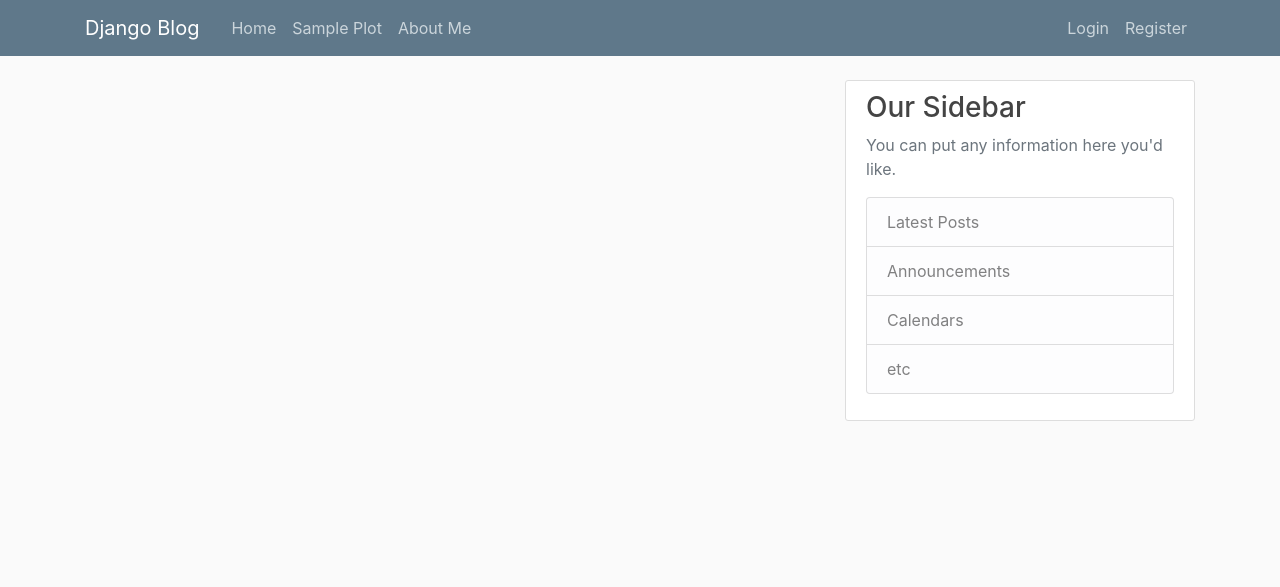
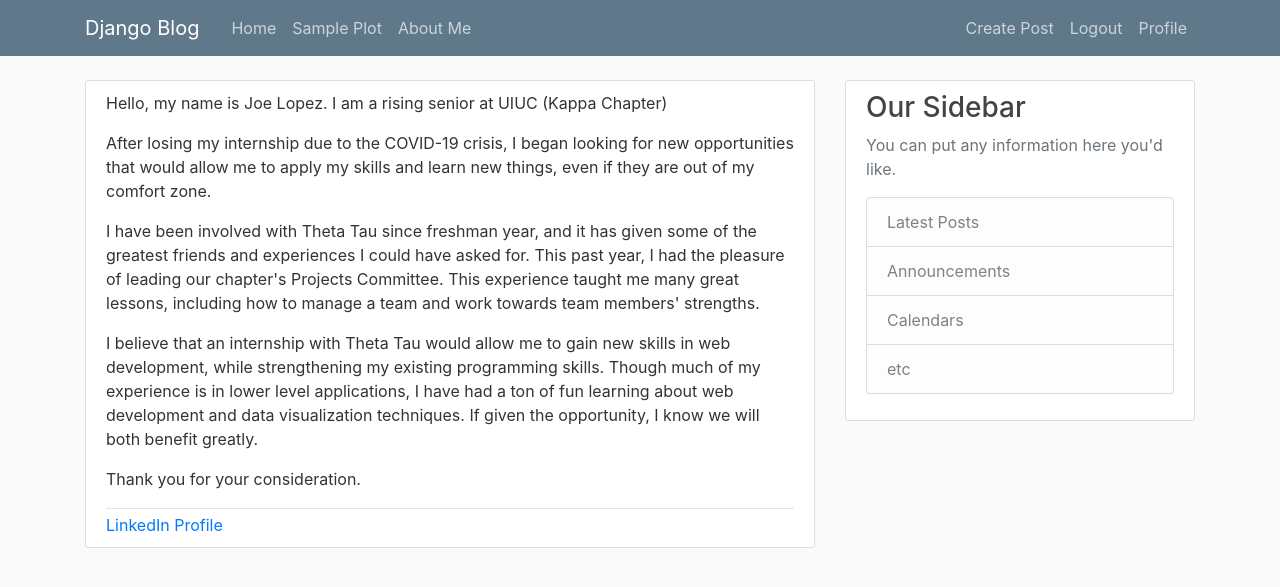
Before and after one commit to JoeLopez333/django_tut2, a Django app: page /about/ in a window 1280 px wide. Shown: the top 587 px of the page. Run offline with Django 3.2, Linux system fonts and the light colour scheme; data comes from the database, SQL or seed files in the repository; both versions use the stored data as it was after the commit; parts of the project's set-up code (start-up, migrations or seed data) failed here and were passed over; some libraries are stand-ins or nearby versions.

Commit message:
updated about

```diff
--- a/blog/templates/blog/about.html
+++ b/blog/templates/blog/about.html
@@ -2,5 +2,34 @@
 
 
 {% block content %}
+<article class="media content-section">
 
+    <div class="media-body">
+    <div class="article-metadata">
+        <p>Hello, my name is Joe Lopez. I am a rising senior at UIUC (Kappa Chapter)</p>
+        <p>After losing my internship due to the COVID-19 crisis, I began looking for new
+            opportunities that would allow me to apply my skills and learn new things, even
+            if they are out of my comfort zone.
+        </p>
+        <p>
+            I have been involved with Theta Tau since freshman year, and it has given some of the
+            greatest friends and experiences I could have asked for. This past year, I had the pleasure
+            of leading our chapter's Projects Committee. This experience taught me many great lessons, including
+            how to manage a team and work towards team members' strengths.
+        </p>
+        <p>
+            I believe that an internship with Theta Tau
+            would allow me to gain new skills in web development, while strengthening my existing
+            programming skills. Though much of my experience is in lower level applications, I have had
+            a ton of fun learning about web development and data visualization techniques. If given the opportunity,
+            I know we will both benefit greatly.
+        </p>
+        <p>
+            Thank you for your consideration.
+        </p>
+    </div>
+    <a href="https://www.linkedin.com/in/joelopezprofile/">LinkedIn Profile</a>
+
+    </div>
+</article>
 {% endblock content %}
--- a/blog/views.py
+++ b/blog/views.py
@@ -7,7 +7,10 @@
 from .models import Post
 
 def about(request):
-    return render(request, 'blog/about.html')
+    context = {
+        'user': User.objects.all()[0]
+    }
+    return render(request, 'blog/about.html', context)
 
 #function call to render plot data
 def show_plot(request):
@@ -73,8 +76,8 @@
         return False #I hate this conditional
 
 
-def about(request):
-    return render(request, 'blog/about.html', {'title': 'about'})
+#def about(request):
+#    return render(request, 'blog/about.html', {'title': 'about'})
 
 
 
```
Also changed, not shown: db.sqlite3.
